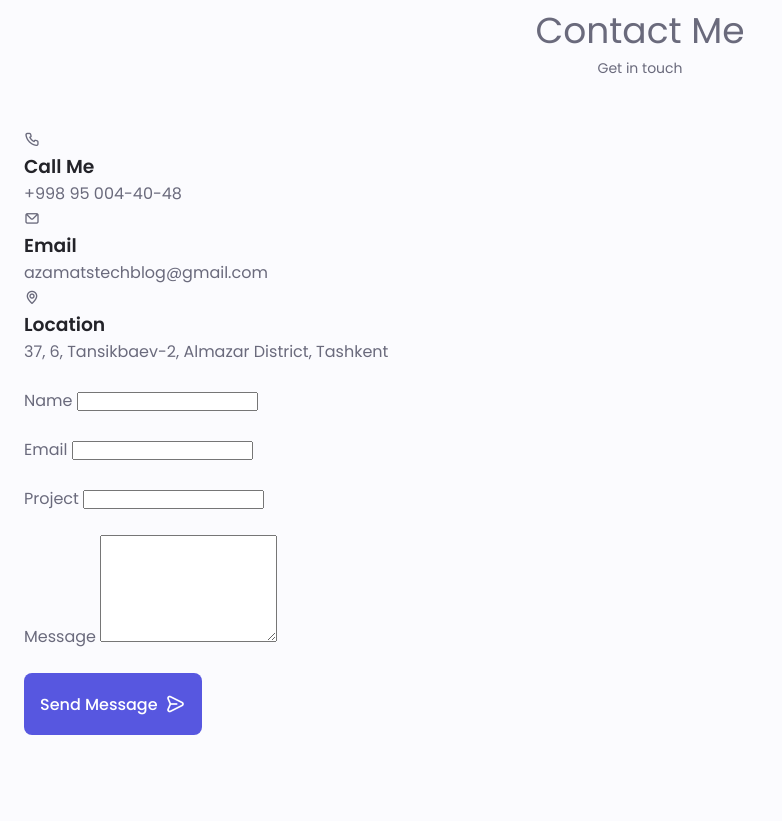
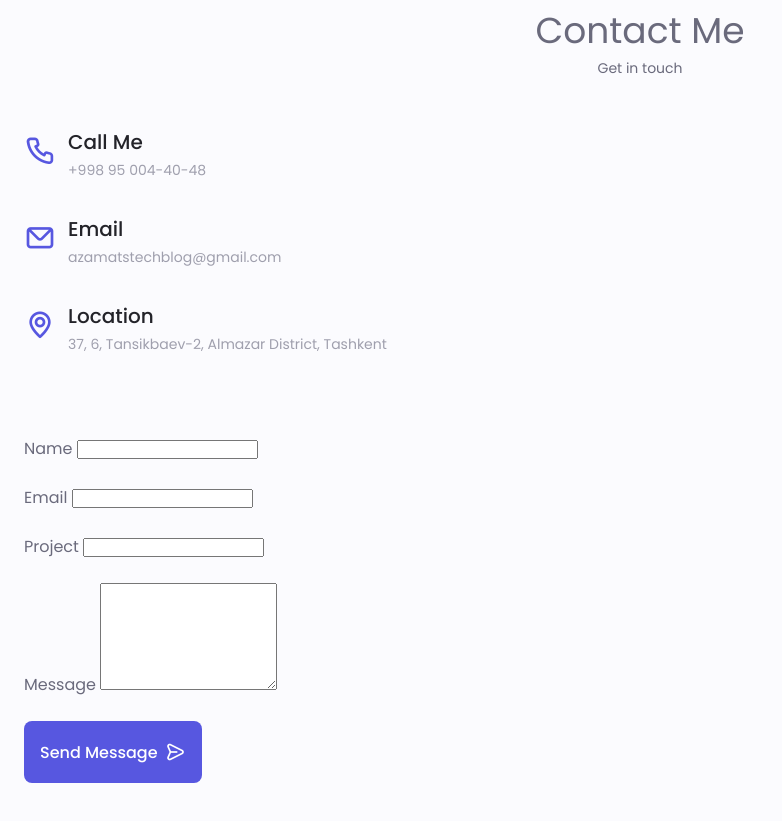
Before and after one commit to azamatfront/responsive-portfolio-website, a plain HTML site: page index.html in a window 1280 px wide. Shown: the part 5020-5841 px from the top of the page, without its empty margins (0-782 px from the left). Drawn offline with nearby package versions, Linux system fonts and the light colour scheme.

Commit message:
Add Contact Page Styles

```diff
--- a/assets/css/styles.css
+++ b/assets/css/styles.css
@@ -854,7 +854,30 @@ img {
 }
 
 /*==================== CONTACT ME ====================*/
+.contact__container {
+	row-gap: 3rem;
+}
 
+.contact__information {
+	display: flex;
+	margin-bottom: var(--mb-2);
+}
+
+.contact__icon {
+	font-size: 2rem;
+	color: var(--first-color);
+	margin-right: var(--mb-0-75);
+}
+
+.contact__title {
+	font-size: var(--h3-font-size);
+	font-weight: var(--font-medium);
+}
+
+.contact__subtitle {
+	font-size: var(--small-font-size);
+	color: var(--text-color-light);
+}
 
 /*==================== FOOTER ====================*/
 
```
